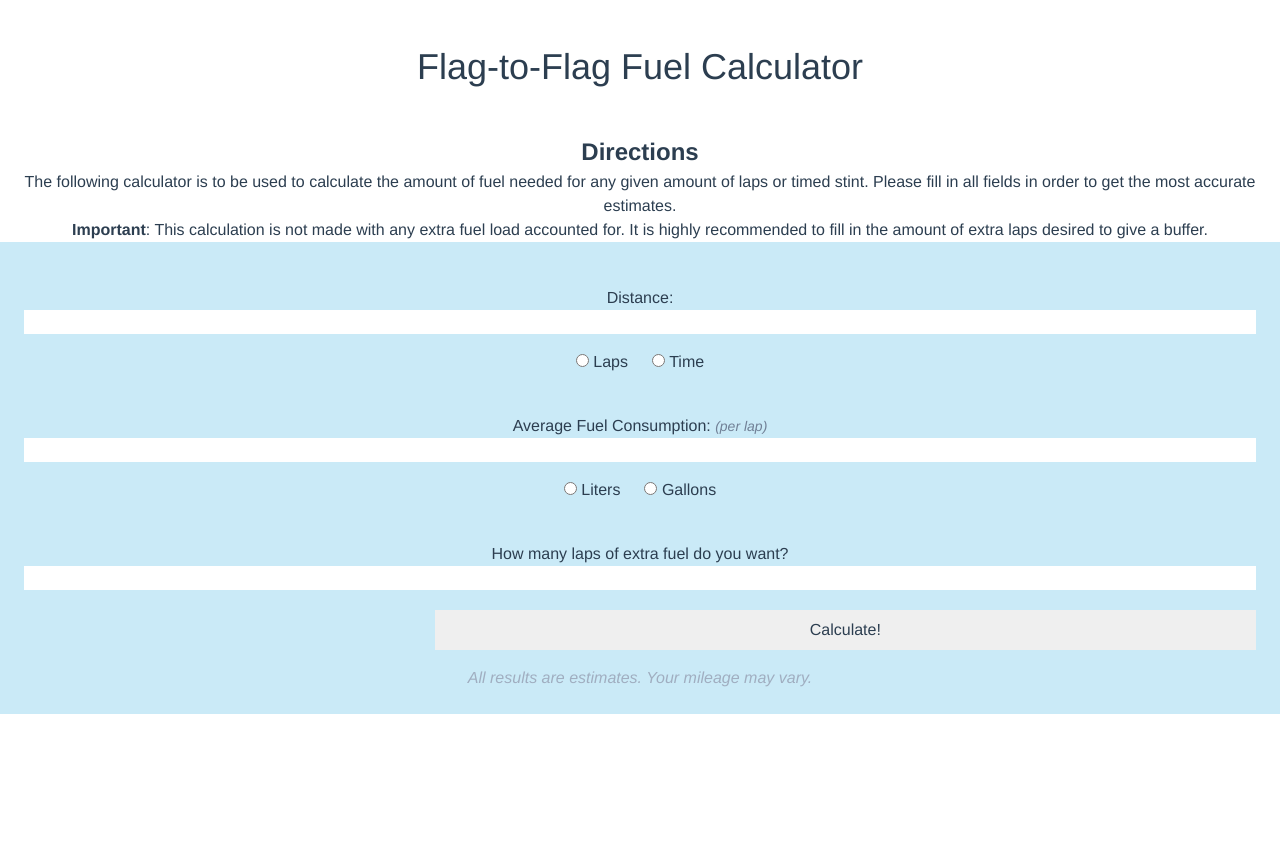
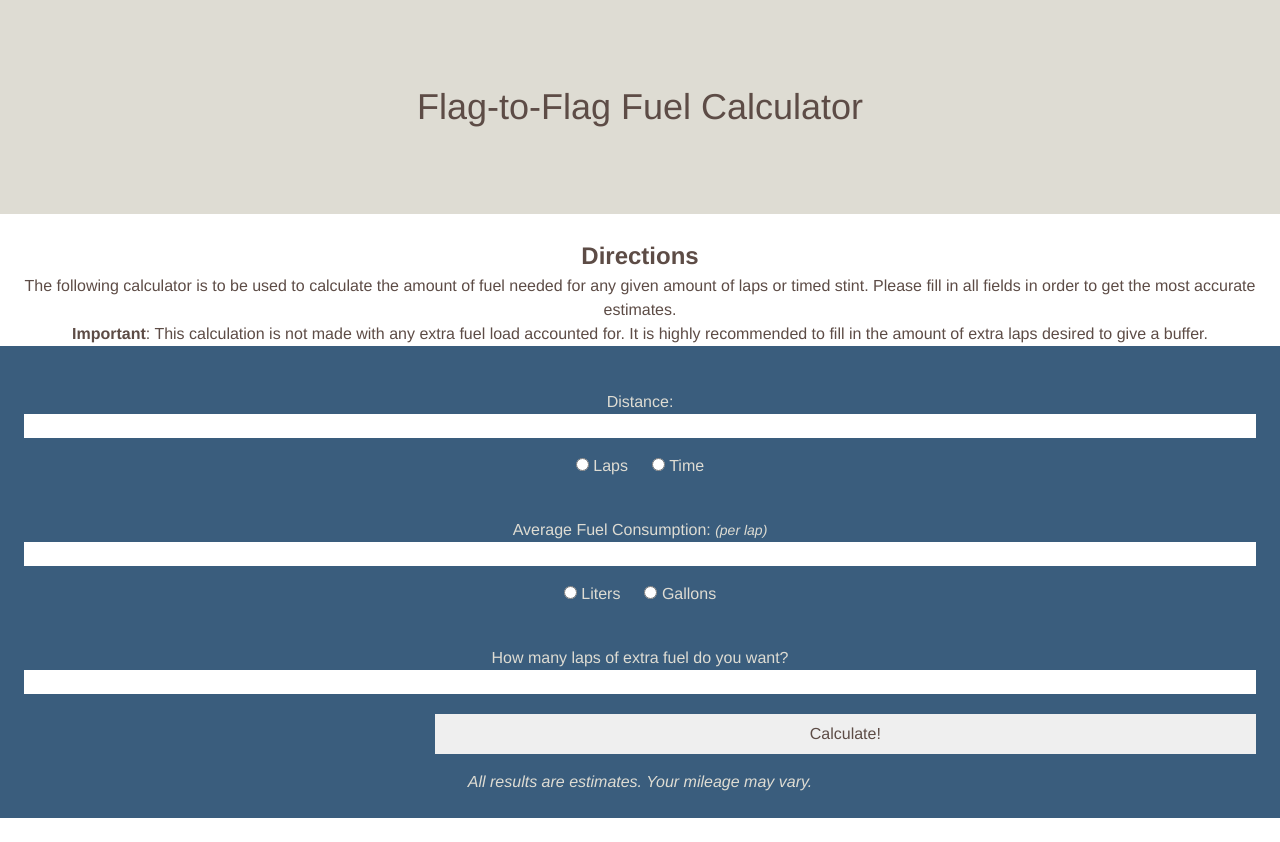
Before and after one commit to khemsoth/fuel-calculator, a Vue app: page / in a window 1280 px wide. Before the commit the page ends 800 px from the top, so only its background shows below. Built offline with nearby package versions, Linux system fonts and the light colour scheme.

Commit message:
config: changed palette, tw config: added custom colors, implemented new color scheme

```diff
--- a/src/components/Calculator.vue
+++ b/src/components/Calculator.vue
@@ -1,7 +1,9 @@
 <template>
   <div class="flex flex-column justify-center">
     <main class="">
-      <h2 class="text-4xl m-10">Flag-to-Flag Fuel Calculator</h2>
+      <header class="bg-custom-tan p-10 mb-6">
+        <h2 class="text-4xl m-10">Flag-to-Flag Fuel Calculator</h2>
+      </header>
       <section>
         <h4 class="text-2xl font-semibold">Directions</h4>
         <p>
@@ -12,12 +14,12 @@
           of extra laps desired to give a buffer.
         </p>
       </section>
-      <form class="flex flex-col p-6 w-full">
+      <form class="flex flex-col p-6 w-full bg-custom-blue">
         <div class="my-5">
-          <label class="text-left" for="distance">Distance: </label>
+          <label class="text-left text-custom-tan" for="distance">Distance: </label>
           <input  class="w-full text-center mb-4" v-model="distance" type="number" name="distance">
-          <input v-model="selected" type="radio" name="laps" value="laps"> <label class="mr-6" for="laps">Laps</label>
-          <input v-model="selected" type="radio" name="time" value="time"> <label for="time">Time</label>
+          <input v-model="selected" type="radio" name="laps" value="laps"> <label class="text-custom-tan mr-6" for="laps">Laps</label>
+          <input v-model="selected" type="radio" name="time" value="time"> <label class="text-custom-tan" for="time">Time</label>
           <!--
             <select class="w-full" v-model="selected" name="distance-value">
               <option disabled selected>Please select one</option>
@@ -27,10 +29,10 @@
             -->
         </div>
         <div class="my-5">
-          <label for="fuel-con">Average Fuel Consumption: <span class="italic text-sm text-gray-600">(per lap)</span> </label>
-          <input class="w-full text-center mb-4" v-model="fuelConsumption" type="number">
-          <input v-model="fluidSelected" type="radio" name="liters" value="liters"> <label class="mr-6" for="liters">Liters</label>
-          <input v-model="fluidSelected" type="radio" name="gallons" value="gallons"> <label for="gallons">Gallons</label>
+          <label class="text-custom-tan" for="fuel-con">Average Fuel Consumption: <span class="italic text-sm text-custom-tan">(per lap)</span> </label>
+          <input class="w-full text-center mb-4 text-custom-tan" v-model="fuelConsumption" type="number">
+          <input v-model="fluidSelected" type="radio" name="liters" value="liters"> <label class="text-custom-tan mr-6" for="liters">Liters</label>
+          <input v-model="fluidSelected" type="radio" name="gallons" value="gallons"> <label class="text-custom-tan" for="gallons">Gallons</label>
           <!--
             <select class="w-2/3" v-model="fluidSelected" name="fluid-value">
               <option disabled selected>Please select one</option>
@@ -40,15 +42,15 @@
           -->
         </div>
         <div class="my-5" v-bind:style='{ display: laptimeVisible }'>
-          <label for="lap-time">Average Lap Time: </label>
-          <div class="w-full"><input class="w-1/4 text-center" type="number" v-model="lapTimeMin"> : <input class="w-1/4 text-center" type="number" v-model="lapTimeSec"> . <input class="w-1/4 text-center" type="number" v-model="lapTimeMS"></div> (MM:SS.sss)
+          <label class="text-custom-tan" for="lap-time">Average Lap Time: </label>
+          <div class="w-full text-custom-tan"><input class="w-1/4 text-center" type="number" v-model="lapTimeMin"> : <input class="w-1/4 text-center" type="number" v-model="lapTimeSec"> . <input class="w-1/4 text-center" type="number" v-model="lapTimeMS"> (MM:SS.sss)</div>
         </div>
         <div class="my-5">
-          <label for="extra-fuel">How many laps of extra fuel do you want? </label>
+          <label class="text-custom-tan" for="extra-fuel">How many laps of extra fuel do you want? </label>
           <input class="w-full text-center" v-model="extraFuel" type="number" name="extra-fuel">
         </div>
-        <input class="p-2 w-2/3 self-end " v-on:click="calculate" type="button" value="Calculate!">
-        <p class="text-gray-500 italic mt-4">All results are estimates. Your mileage may vary.</p>
+        <input class="p-2 w-2/3 self-end" v-on:click="calculate" type="button" value="Calculate!">
+        <p class="text-custom-tan italic mt-4">All results are estimates. Your mileage may vary.</p>
       </form>
       <aside v-bind:style='{ visibility: isVisible }'>
         <p>You need {{ this.result }} {{ this.fluidSelected }} of fuel.</p>
@@ -123,8 +125,8 @@ input[type=number] {
   -moz-appearance: textfield;
 }
 
-  form {
-    background-color: rgba(81,185,229, .3)
+  * {
+    color: #5d4c46;
   }
 
 </style>
--- a/tailwind.config.js
+++ b/tailwind.config.js
@@ -5,6 +5,13 @@ module.exports = {
   },
   purge: [],
   theme: {
+    colors: {
+      'custom-tan': '#dedcd3',
+      'custom-brown': '#5d4c46',
+      'custom-blue': '#3a5d7d',
+      'custom-green': '#bad19d',
+      'custom-oragne': '#d99063'
+    },
     extend: {},
   },
   variants: {},
```
Also changed, not shown: config.txt.
